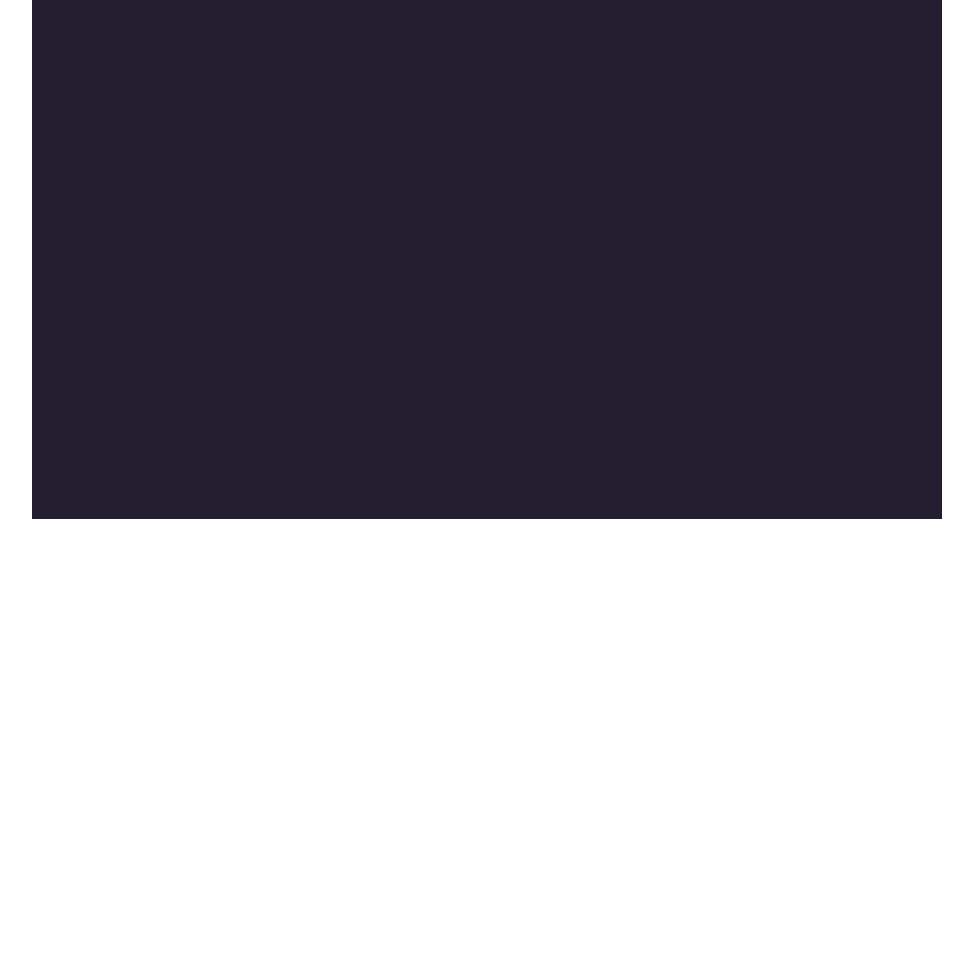
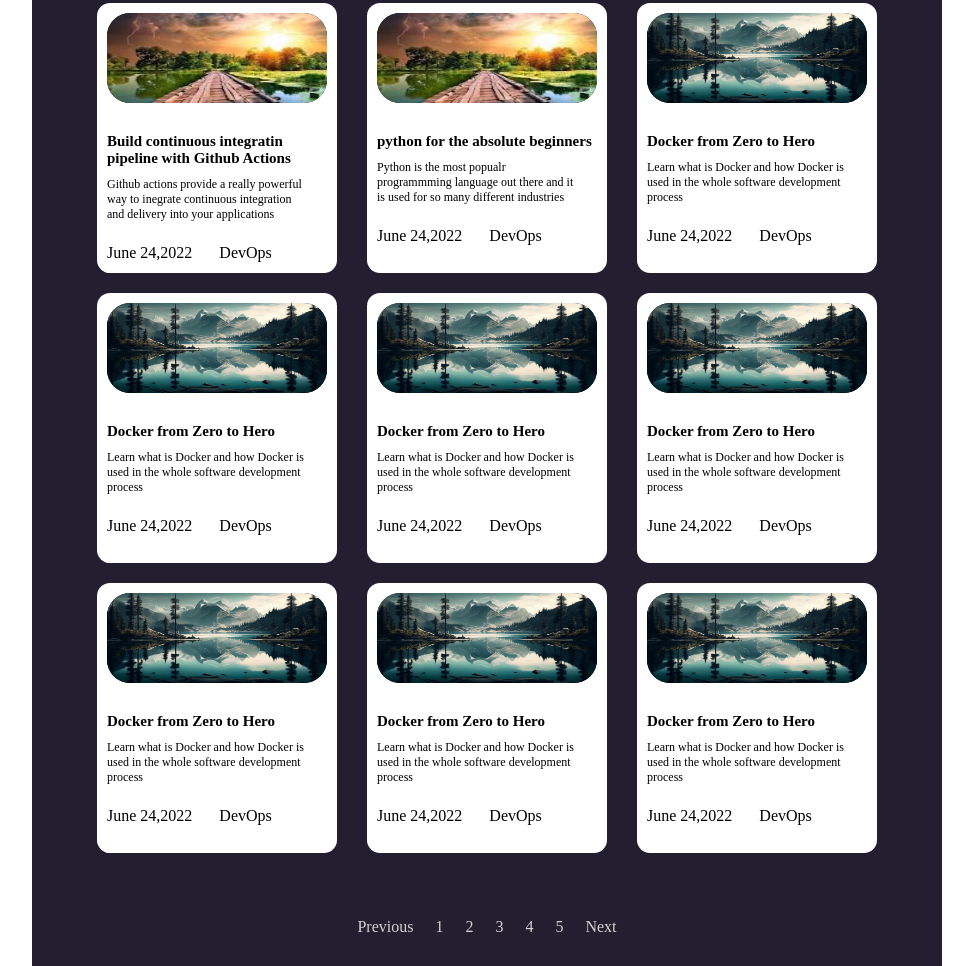
Before and after one commit to MoadManseia/GGnoRE2, a plain HTML site: page index.html in a window 1280 px wide. Shown: the part 341-1307 px from the top of the page, without its empty margins (153-1126 px from the left). Before the commit the page ends 860 px from the top, so only its background shows below. Drawn offline with Linux system fonts and the light colour scheme.

Commit message:
layout almost finish

```diff
--- a/index.html
+++ b/index.html
@@ -33,7 +33,173 @@
           <p>Sacalability</p>
           <p>Explainers</p>
         </div>
+
+        <div class="main-content">
+          <div class="item i--1">
+            <div class="item-picture">
+              <img src="img/images.jpeg" alt="" />
+            </div>
+
+            <div class="data">
+              <h5>Build continuous integratin pipeline with Github Actions</h5>
+              <p>Github actions provide a really powerful<br> way to inegrate continuous integration<br> and delivery into your applications</p>
+            </div>
+            <div class="post-date">
+
+              <p>June 24,2022</p>
+              <p>DevOps</p>
+
+            </div>
+          </div>
+          <!-- //////////////////////////// -->
+          <div class="item i--2">
+            <div class="item-picture">
+              <img src="img/images.jpeg" alt="" />
+            </div>
+
+            <div class="data">
+              <h5>python for the absolute beginners</h5>
+              <p>Python is the most popualr   <br>  programmming language out there and it <br> is used for so many different industries</p>
+
+            </div>
+            <div class="post-date">
+
+              <p>June 24,2022</p>
+              <p>DevOps</p>
+
+            </div>
+          </div>
+          <!-- ///////////////////////////// -->
+          <div class="item i--3">
+
+            <div class="item-picture">
+              <img src="img/painting-mountain-lake-with-mountain-background_188544-9126.jpg" alt="" />
+            </div>
+            <div class="data">
+              <h5>Docker from Zero to Hero</h5>
+              <p>Learn what is Docker and how Docker is used in the whole software development process</p>
+            </div>
+            <div class="post-date">
+
+              <p>June 24,2022</p>
+              <p>DevOps</p>
+
+            </div>
+
+        </div>
+        <!-- ///////////////////////// -->
+        <div class="item i--4">
+
+          <div class="item-picture">
+            <img src="img/painting-mountain-lake-with-mountain-background_188544-9126.jpg" alt="" />
+          </div>
+          <div class="data">
+            <h5>Docker from Zero to Hero</h5>
+            <p>Learn what is Docker and how Docker is used in the whole software development process</p>
+          </div>
+          <div class="post-date">
+
+            <p>June 24,2022</p>
+            <p>DevOps</p>
+
+          </div>
+
+      </div>
+      <!-- //////////////////////////////// -->
+      <div class="item i--5">
+
+        <div class="item-picture">
+          <img src="img/painting-mountain-lake-with-mountain-background_188544-9126.jpg" alt="" />
+        </div>
+        <div class="data">
+          <h5>Docker from Zero to Hero</h5>
+          <p>Learn what is Docker and how Docker is used in the whole software development process</p>
+        </div>
+        <div class="post-date">
+
+          <p>June 24,2022</p>
+          <p>DevOps</p>
+
+        </div>
+
+    </div>
+    <!-- /////////////////////// -->
+
+
+    <div class="item i--6">
+
+      <div class="item-picture">
+        <img src="img/painting-mountain-lake-with-mountain-background_188544-9126.jpg" alt="" />
+      </div>
+      <div class="data">
+        <h5>Docker from Zero to Hero</h5>
+        <p>Learn what is Docker and how Docker is used in the whole software development process</p>
+      </div>
+      <div class="post-date">
+
+        <p>June 24,2022</p>
+        <p>DevOps</p>
+
+      </div>
+
+  </div>
+  <!-- /////////////////////////// -->
+  <div class="item i--7">
+
+    <div class="item-picture">
+      <img src="img/painting-mountain-lake-with-mountain-background_188544-9126.jpg" alt="" />
+    </div>
+    <div class="data">
+      <h5>Docker from Zero to Hero</h5>
+      <p>Learn what is Docker and how Docker is used in the whole software development process</p>
+    </div>
+    <div class="post-date">
+
+      <p>June 24,2022</p>
+      <p>DevOps</p>
+
+    </div>
+
+</div>
+<!--  -->
+<div class="item i--8">
+
+  <div class="item-picture">
+    <img src="img/painting-mountain-lake-with-mountain-background_188544-9126.jpg" alt="" />
+  </div>
+  <div class="data">
+    <h5>Docker from Zero to Hero</h5>
+    <p>Learn what is Docker and how Docker is used in the whole software development process</p>
+  </div>
+  <div class="post-date">
+
+    <p>June 24,2022</p>
+    <p>DevOps</p>
+
+  </div>
+
+</div>
+<!--  -->
+<div class="item i--9">
+
+  <div class="item-picture">
+    <img src="img/painting-mountain-lake-with-mountain-background_188544-9126.jpg" alt="" />
+  </div>
+  <div class="data">
+    <h5>Docker from Zero to Hero</h5>
+    <p>Learn what is Docker and how Docker is used in the whole software development process</p>
+  </div>
+  <div class="post-date">
+
+    <p>June 24,2022</p>
+    <p>DevOps</p>
+
+  </div>
+
+</div>
+
       </article>
+      <p class="page-number">Previous 1 2 3 4 5  Next</p>
     </div>
   </body>
 </html>
--- a/style.css
+++ b/style.css
@@ -6,7 +6,7 @@ body {
 }
 .container {
   width: 800px;
-  height: 800px;
+  height: auto;
   /* margin-left: auto;
   margin-right: auto; */
   padding: 30px 55px;
@@ -39,7 +39,6 @@ nav a {
 .web-title img {
   max-width: 10%;
   height: auto;
-  box-shadow: 0 2px 4px white;
 }
 .web-title h2 {
   align-self: center;
@@ -55,3 +54,61 @@ nav a {
   gap: 15px;
   justify-content: center;
 }
+.main-content {
+  margin-top: 45px;
+  height: auto;
+  width: auto;
+  /* background-color: red; */
+  display: grid;
+  grid-template-columns: 1fr 1fr 1fr;
+  grid-template-rows: 1fr 1fr 1fr;
+  justify-items: center;
+
+  row-gap: 20px;
+  column-gap: 10px;
+}
+
+.item {
+  padding: 10px 10px;
+  height: 250px;
+  width: 220px;
+  border-radius: 13px;
+
+  background-color: rgb(255, 255, 255);
+}
+.item-picture {
+  width: 100%;
+  height: 36%;
+  border-radius: 23px;
+  background-color: black;
+  margin-bottom: 30px;
+}
+.item-picture img {
+  height: 100%;
+  width: 100%;
+  border-radius: 23px;
+  object-fit: fill;
+}
+h5 {
+  font-size: 15px;
+}
+.data p {
+  font-size: 12px;
+  margin-top: 10px;
+}
+.post-date {
+  margin-top: 10%;
+  display: flex;
+  gap: 27px;
+}
+.post-date p {
+  align-self: self-end;
+}
+article {
+  padding-bottom: 65px;
+}
+.page-number {
+  color: rgb(211, 211, 211);
+  text-align: center;
+  word-spacing: 18px;
+}
```
Also changed, not shown: img/glass.png, img/images.jpeg (added), img/painting-mountain-lake-with-mountain-background_188544-9126.jpg (added).
